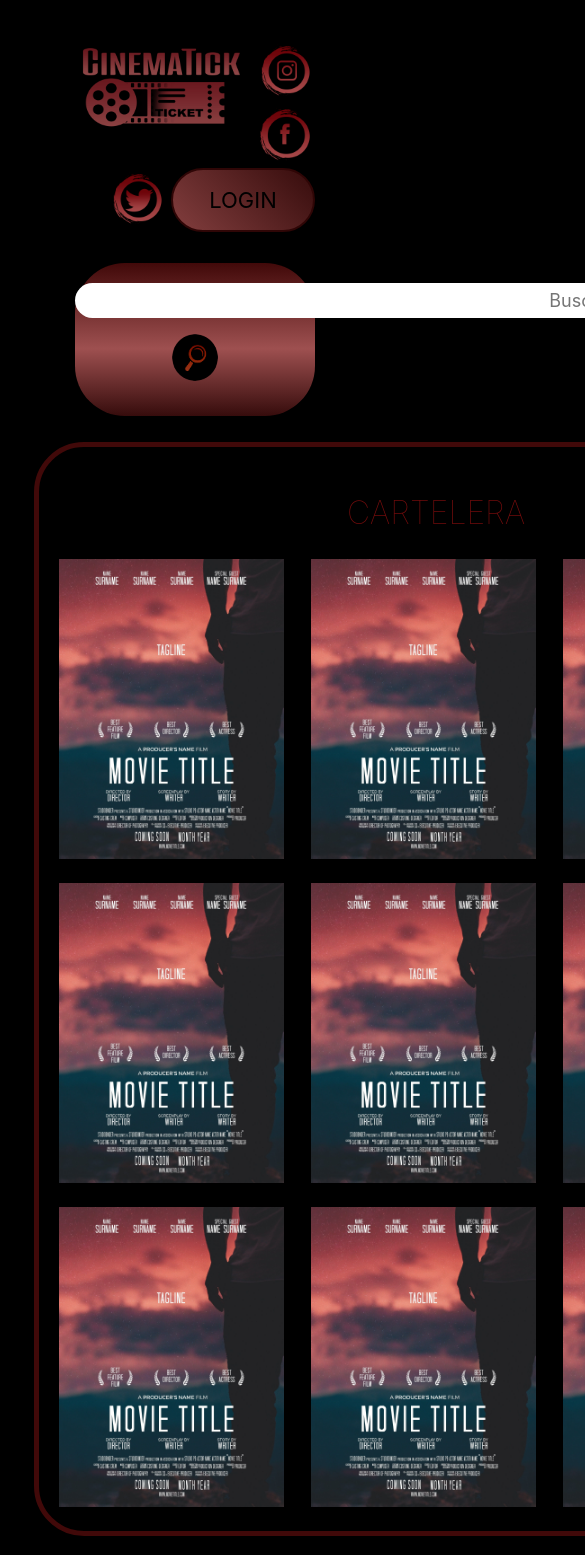
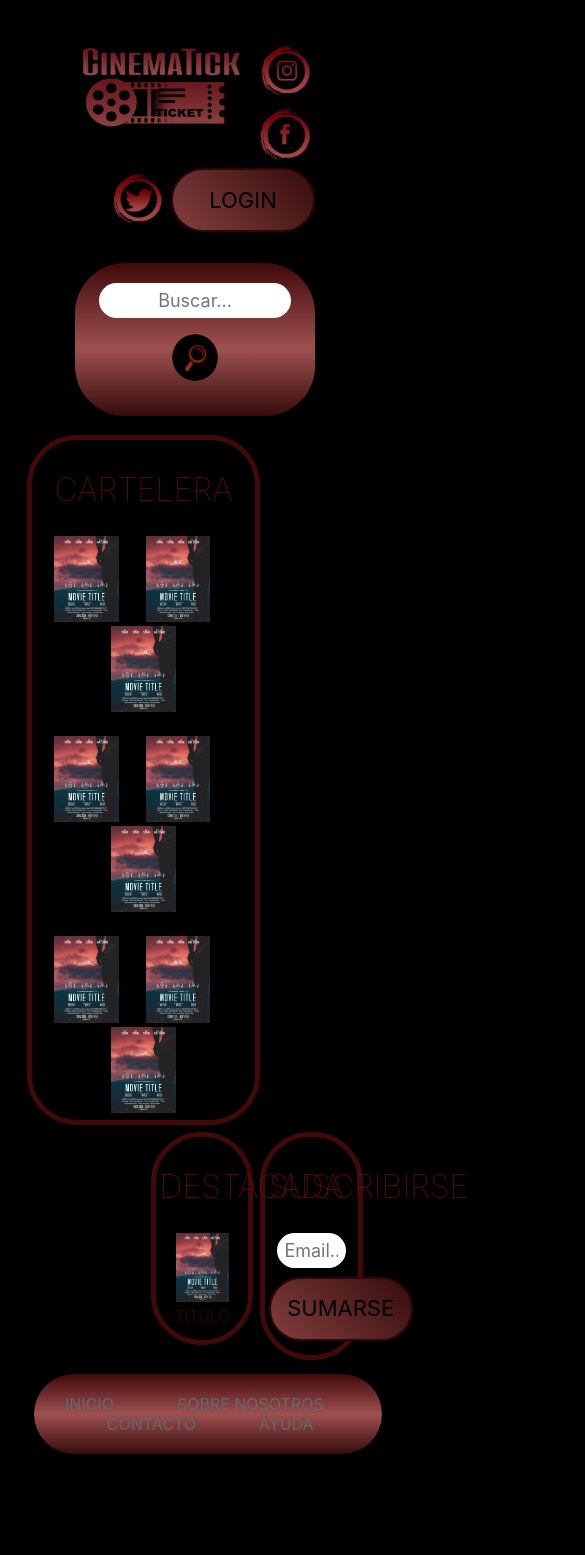
Before and after one commit to Maurialva/CinematiCk, a Svelte app: page / in a window 390 px wide. Shown: the top 1555 px of the page, 585 px wide, since content can reach past the window. After the commit the page ends 1454 px from the top, so only its background shows below. Built offline with nearby package versions, Linux system fonts and the light colour scheme.

Commit message:
Responsive

```diff
--- a/src/App.svelte
+++ b/src/App.svelte
@@ -16,7 +16,7 @@ function handleClick() {
 	<div align="right">
 	<!-- {src} is short for src={src} -->
 	<img align="left" {src} alt="{namel}" height="90" width="170" vertical-align="top" >
-	<a href="https://www.instagram.com/"> <img  src="logo_instagram.png"  alt="Instagram" height="60" width="60"></a>
+	<a  href="https://www.instagram.com/"> <img  src="logo_instagram.png"  alt="Instagram" height="60" width="60"></a>
 	<a href="https://www.facebook.com/"> <img  src="logo_facebook.png" alt="Facebook" height="60" width="60"></a>
 	<a href="https://www.twitter.com/"> <img  src="logo_twitter.png" alt="Twitter" height="60" width="60"></a>
 	<CustomButton on:click={handleClick} />
@@ -27,7 +27,7 @@ function handleClick() {
 		<br>
 		<form action="http://localhost:5000/">
 
-		<input type="text" placeholder="Buscar..." name="searchbar" size="80%" >
+		<input type="text" placeholder="Buscar..." name="searchbar"  >
 
 		<input type="image" src="icon_search1.png"alt="Submit"  />
 		<br>
@@ -40,28 +40,24 @@ function handleClick() {
 </main>
 <left>
 	<div id="cartelera">
-		<h2>&nbsp;&nbsp;&nbsp;&nbsp;&nbsp;&nbsp;&nbsp;&nbsp;&nbsp;&nbsp;&nbsp;&nbsp;&nbsp;
-			&nbsp;&nbsp;&nbsp;&nbsp;&nbsp;&nbsp;&nbsp;&nbsp;&nbsp;
-			&nbsp;
-			&nbsp;&nbsp;&nbsp;
-			&nbsp;&nbsp;Cartelera</h2>
-		<a href="https://www.instagram.com/"> <img  src="p_sample.jpg" alt="Instagram" height="300" width=""></a>
+		<h2>Cartelera</h2>
+		<a href="https://www.instagram.com/"> <img class="responsive" src="p_sample.jpg" alt="Instagram" height="300" width=""></a>
 		&nbsp;&nbsp;&nbsp;&nbsp;
-		<a href="https://www.instagram.com/"> <img  src="p_sample.jpg"  alt="Instagram" height="300" width=""></a>
+		<a href="https://www.instagram.com/"> <img class="responsive" src="p_sample.jpg"  alt="Instagram" height="300" width=""></a>
 		&nbsp;&nbsp;&nbsp;&nbsp;
-		<a href="https://www.instagram.com/"> <img  src="p_sample.jpg"  alt="Instagram" height="300" width=""></a>
+		<a href="https://www.instagram.com/"> <img  class="responsive"src="p_sample.jpg"  alt="Instagram" height="300" width=""></a>
 		<br><br>
-		<a href="https://www.instagram.com/"> <img  src="p_sample.jpg"  alt="Instagram" height="300" width=""></a>
+		<a href="https://www.instagram.com/"> <img class="responsive" src="p_sample.jpg"  alt="Instagram" height="300" width=""></a>
 		&nbsp;&nbsp;&nbsp;&nbsp;
-		<a href="https://www.instagram.com/"> <img  src="p_sample.jpg"  alt="Instagram" height="300" width=""></a>
+		<a href="https://www.instagram.com/"> <img class="responsive" src="p_sample.jpg"  alt="Instagram" height="300" width=""></a>
 		&nbsp;&nbsp;&nbsp;&nbsp;
-		<a href="https://www.instagram.com/"> <img  src="p_sample.jpg"  alt="Instagram" height="300" width=""></a>
+		<a href="https://www.instagram.com/"> <img class="responsive" src="p_sample.jpg"  alt="Instagram" height="300" width=""></a>
 		<br><br>
-		<a href="https://www.instagram.com/"> <img  src="p_sample.jpg"  alt="Instagram" height="300" width=""></a>
+		<a href="https://www.instagram.com/"> <img class="responsive" src="p_sample.jpg"  alt="Instagram" height="300" width=""></a>
 		&nbsp;&nbsp;&nbsp;&nbsp;
-		<a href="https://www.instagram.com/"> <img  src="p_sample.jpg"  alt="Instagram" height="300" width=""></a>
+		<a href="https://www.instagram.com/"> <img class="responsive" src="p_sample.jpg"  alt="Instagram" height="300" width=""></a>
 		&nbsp;&nbsp;&nbsp;&nbsp;
-		<a href="https://www.instagram.com/"> <img  src="p_sample.jpg"  alt="Instagram" height="300" width=""></a>
+		<a href="https://www.instagram.com/"> <img class="responsive" src="p_sample.jpg"  alt="Instagram" height="300" width=""></a>
 
 
 	</div>
@@ -76,7 +72,7 @@ function handleClick() {
 	<div id="destacada">
 		<h2>destacada</h2>
 		<figure >
-		<a href="https://www.instagram.com/"> <img  src="p_sample.jpg" alt="Instagram" height="300" width=""></a>
+		<a href="https://www.instagram.com/"> <img class="destacada" src="p_sample.jpg" alt="Instagram" height="300" width=""></a>
 		<figcaption>TITULO</figcaption>
 	</figure>
 	</div>
@@ -101,7 +97,7 @@ function handleClick() {
 		max-width: 240px;
 		margin: 0 auto;
 		background-color: black;
-		width: 200;
+		width: 90%;
 	}
 
 	body {
@@ -131,6 +127,7 @@ function handleClick() {
 		text-transform: uppercase;
 		font-size: 2em;
 		font-weight: 10;
+		text-align: center;
 	}
 	.search-container
 	{
@@ -149,7 +146,8 @@ function handleClick() {
 		background-image: -moz-repeating-linear-gradient(black,rgb(65, 9, 9));
 		color: rgb(255, 255, 255);
 		border-radius: 50px;
-	}
+		width:80%;
+		}
 	input[type=text]:Click
 	{
 		text-align: center;
@@ -163,7 +161,7 @@ function handleClick() {
 	input:focus {  border-image: #000000; }
 	input[type=image]{
 
-	max-width: 60px;
+	max-width: 80px;
 	max-height: 60px;
 	font-size: 17px;
 	border: none;
@@ -183,9 +181,10 @@ function handleClick() {
 	text-align: left;
 	border: 5px solid rgb(65, 9, 9);
 	border-radius: 50px;
-	width: 740px;
-	padding: 20px;
-	margin: 10px;
+	width: 63%;
+	padding: 1%;
+	margin: 1%;
+	text-align: center;
 	}
 	#suscripcion
 	{
@@ -194,9 +193,9 @@ function handleClick() {
 	text-align: center;
 	border: 5px solid rgb(65, 9, 9);
 	border-radius: 50px;
-	width: 250px;
-	padding: 20px;
-	margin: 10px;
+	width: 25%;
+	padding: 1%;
+	margin: 1%;
 	}
 	#destacada
 	{
@@ -205,9 +204,9 @@ function handleClick() {
 	text-align: center;
 	border: 5px solid rgb(65, 9, 9);
 	border-radius: 50px;
-	width: 250px;
-	padding: 20px;
-	margin: 10px;
+	width: 25%;
+	padding: 1%;
+	margin: 1%;
 	}
 	:global(figure)
 	{
@@ -237,5 +236,17 @@ function handleClick() {
 	margin: 10px;
 	}
 
+	.responsive
+	{
+		width: 30%;
+
+  		height: auto;
+	}
+	.destacada
+	{
+		width: 80%;
+
+  		height: auto;
+	}
 
 </style>
```
